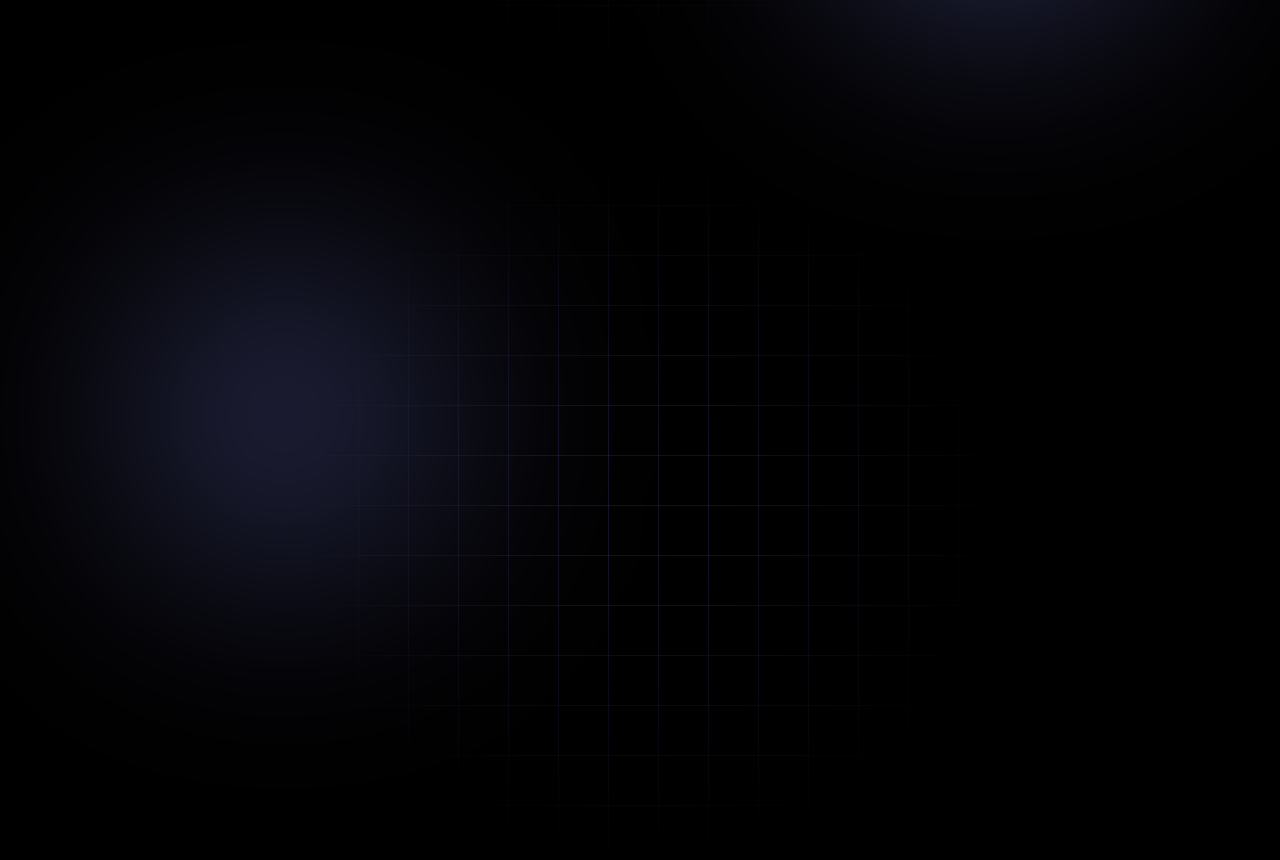
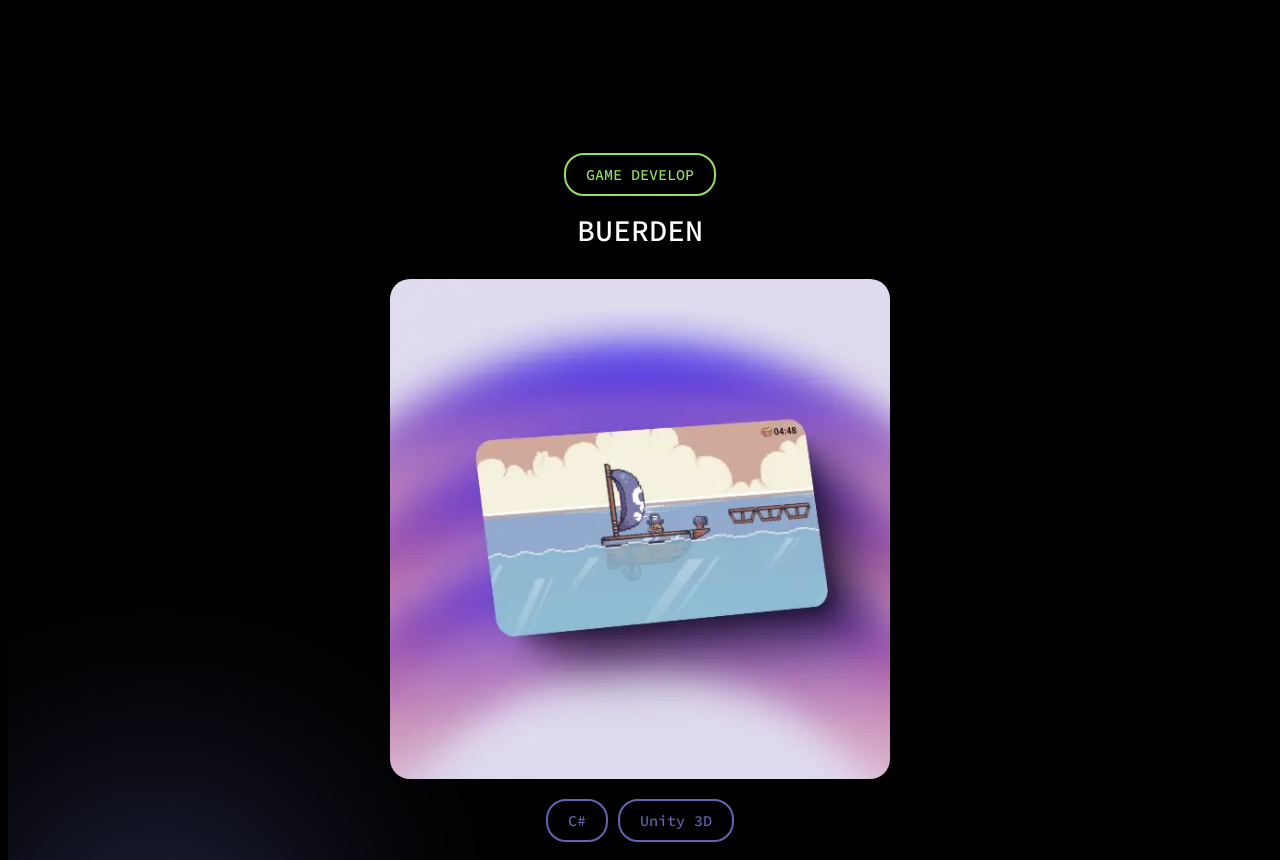
Before and after one commit to CreativeSTH/Portfolio, a React (Vite) app: page / in a window 1280 px wide. Shown: the part 1920-2780 px from the top of the page. Built offline with nearby package versions, Linux system fonts and the light colour scheme.

Commit message:
Update new Projects

```diff
--- a/src/App.jsx
+++ b/src/App.jsx
@@ -18,9 +18,9 @@
       <ScrollProgress />
       <Nav />
       <Hero />
+      <Project />
       <HeroText />
       <Skills />
-      <Project />
       <FinalHeroText />
       <Contact />
       <Fter />
--- a/src/components/Projects.jsx
+++ b/src/components/Projects.jsx
@@ -6,7 +6,8 @@
 import project5 from '/img/img-p5.webp';
 import project6 from '/img/img-p6.webp';
 import project7 from '/img/img-p7.webp';
-
+import project8 from '/img/img-p8.webp';
+import project9 from '/img/img-p9.webp';
 const Project = () => {
   return (
     <section id="sectionPin">
@@ -14,6 +15,46 @@
         <div className="pin__wrap">
           <div className="item">
             <h3 className="item__title">PROJECS</h3>
+          </div>
+          <div className="item">
+            <div className="item__content">
+              <p className='item__content__category'>GAME DEVELOP</p>
+              <h3 className="item__content__title">BUERDEN</h3>
+              <img className="item__content__photo" src={project8} />
+              <ul className='item__content__tech'>
+                <li className='content__tech__i'>C#</li>
+                <li className='content__tech__i'>Unity 3D</li>
+              </ul>
+              <a
+                href="https://juliansdiaz.itch.io/burden"
+                target="_blank"
+                rel="noopener noreferrer"
+                aria-label="Go to my github"
+                className="item__content__botton"
+              >
+                VIEW PROJECT
+              </a>
+            </div>
+          </div>
+          <div className="item">
+            <div className="item__content">
+              <p className='item__content__category'>GAME DEVELOP</p>
+              <h3 className="item__content__title">CORRUPTIDE</h3>
+              <img className="item__content__photo" src={project9} />
+              <ul className='item__content__tech'>
+                <li className='content__tech__i'>C#</li>
+                <li className='content__tech__i'>Unity 3D</li>
+              </ul>
+              <a
+                href="https://github.com/CreativeSTH/Corruptide-Videogame"
+                target="_blank"
+                rel="noopener noreferrer"
+                aria-label="Go to my github"
+                className="item__content__botton"
+              >
+                VIEW PROJECT
+              </a>
+            </div>
           </div>
           <div className="item">
             <div className="item__content">
--- a/src/styles/HeroText.css
+++ b/src/styles/HeroText.css
@@ -42,6 +42,8 @@
     text-align: center;
     z-index: 3;
 
+    max-width: 1200px;
+
     animation: blurInTop linear forwards;
     animation-timeline: --section-pin-tl;
     animation-range: 0vh 100vh;
--- a/src/styles/Projects.css
+++ b/src/styles/Projects.css
@@ -29,7 +29,7 @@
 
 .pin__wrap {
 height: 100vh;
-width: 340vw;
+width: 440vw;
 display: flex;
 will-change: transform;
 animation: move linear forwards;
```
Also changed, not shown: public/img/img-p8.webp (added), public/img/img-p9.webp (added).
